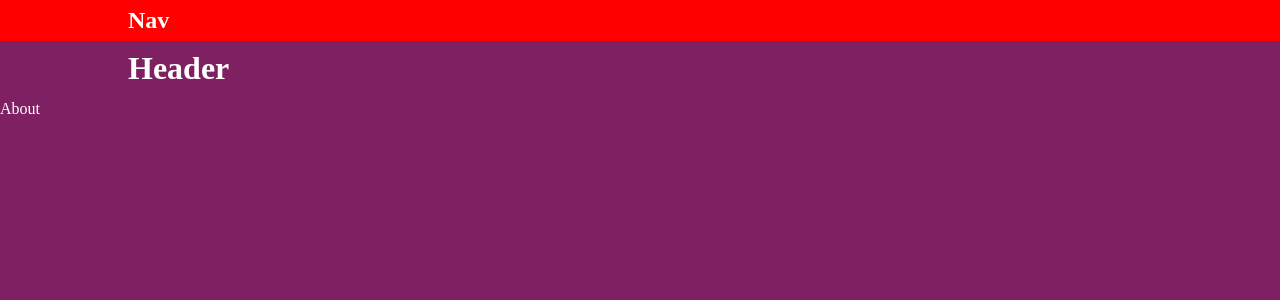
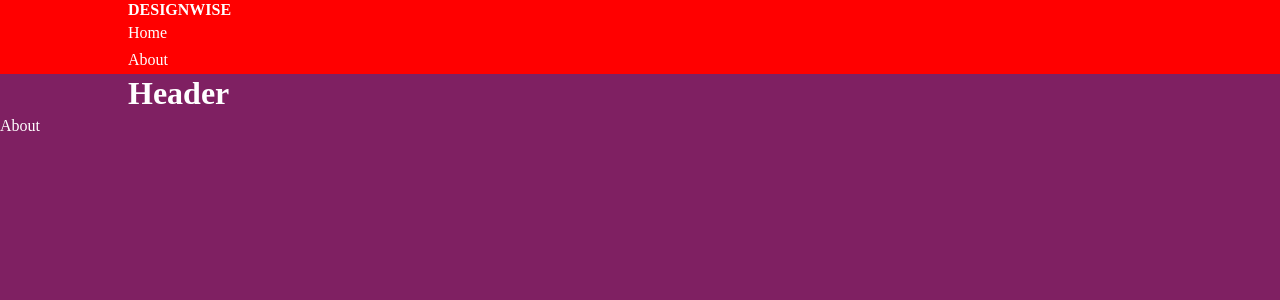
Before and after one commit to Semiteagain/react-play-ground, a React (Create React App) app: page / in a window 1280 px wide. Shown: the top 300 px of the page. Built offline with nearby package versions, Linux system fonts and the light colour scheme.

Commit message:
general css

```diff
--- a/src/component/nav/Nav.jsx
+++ b/src/component/nav/Nav.jsx
@@ -3,9 +3,13 @@ import "./nav.css"
 
 const Nav = () => {
   return <nav >
-      <div className="container nav__container">
-      <h1>Nav</h1>
-      </div>
+     <div className="container nav__container">
+      <a href="index.html"><h4>DESIGNWISE</h4></a>
+      <ul className="nav__menu">
+        <li><a href="index.html">Home</a></li>
+        <li><a href="about.html">About</a></li>
+      </ul>
+     </div>
 
   </nav>
 }
--- a/src/index.css
+++ b/src/index.css
@@ -38,3 +38,59 @@
     width: var(--container-lg);
     margin: 0 auto;
  }
+
+ section {
+    padding: 6rem 0;
+ }
+
+ h1, h2, h3, h4, h5 {
+    line-height: 1.2;
+ }
+
+
+ h1 {
+    font-weight: 2.4rem;
+ }
+
+ h2{
+    font-weight: 2rem;
+ }
+
+ h3 {
+    font-weight: 1.6rem;
+ }
+
+ h4 {
+    font-weight: 1.3rem;
+ }
+
+
+ a{
+    color: var(--color-white);
+ }
+
+ img {
+    width: 100%;
+    display: block;
+    object-fit: cover;
+ }
+
+ .btn {
+    display: inline-block;
+    padding: 1rem 2rem;
+    background: var(--color-bg-variant);
+    color: var(--color-white);
+    border: 1px solid transparent;
+    font-weight: 500;
+    transition: all 400ms ease;
+ }
+
+ .btn:hover {
+    background: transparent;
+    color: var(--color-bg-variant);
+    border: var(--color-bg-variant);
+ }
+
+.btn__primary {
+
+}
```
